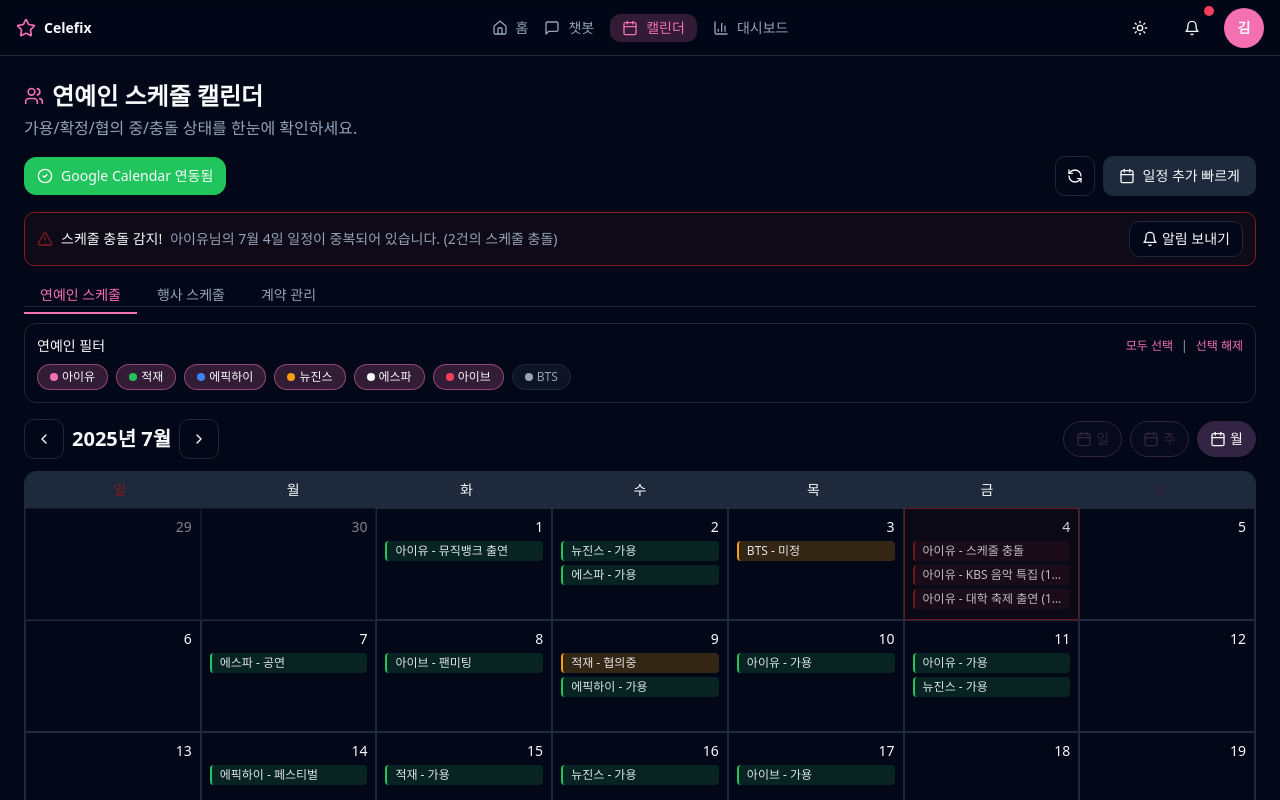
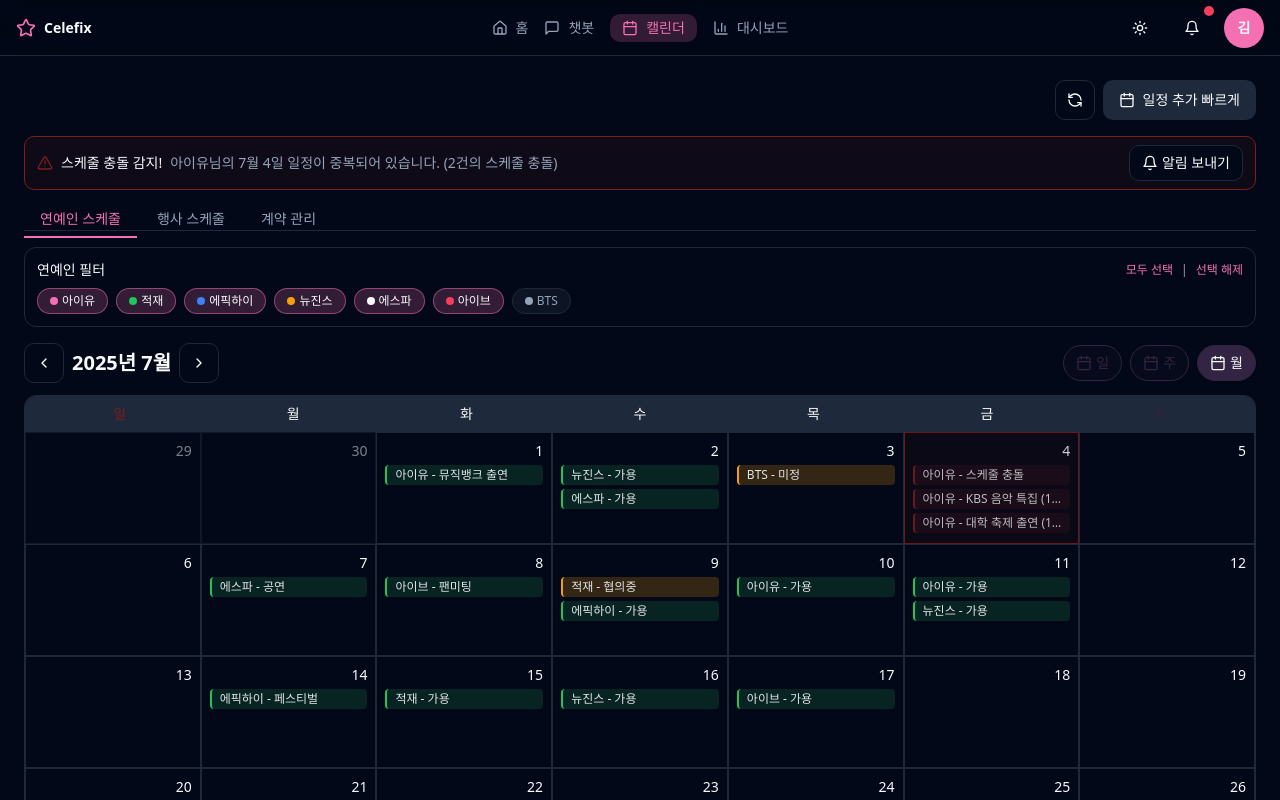
Before and after one commit to lje0722/celefix-auto-agent, a React (Vite) app: page /admin/calendar/talents in a window 1280 px wide. Shown: the top 800 px of the page. Built offline with nearby package versions, Linux system fonts and the light colour scheme.

Commit message:
Remove photo from talent schedule page
Remove the attached photo section from the talent schedule page.

```diff
--- a/src/pages/admin/CalendarTalents.tsx
+++ b/src/pages/admin/CalendarTalents.tsx
@@ -1,6 +1,6 @@
 import SEO from "@/components/SEO";
 import { NavLink } from "react-router-dom";
-import { AlertTriangle, Bell, Calendar as CalendarIcon, CheckCircle2, ChevronLeft, ChevronRight, Filter, Plus, RefreshCcw, Users } from "lucide-react";
+import { AlertTriangle, Bell, Calendar as CalendarIcon, ChevronLeft, ChevronRight, Filter, Plus, RefreshCcw } from "lucide-react";
 import { Button } from "@/components/ui/button";
 
 import * as React from "react";
@@ -118,16 +118,8 @@ const CalendarTalents: React.FC = () => {
   return (
     <div>
       <SEO title="캘린더(연예인) | Celefix" description="연예인 가용 여부 캘린더" />
-      <header className="mb-4">
-        <h1 className="text-2xl font-bold flex items-center"><Users className="h-5 w-5 mr-2 text-primary" />연예인 스케줄 캘린더</h1>
-        <p className="text-muted-foreground mt-1">가용/확정/협의 중/충돌 상태를 한눈에 확인하세요.</p>
-      </header>
 
-      <section aria-label="상태 및 동기화" className="flex items-center justify-between mb-4">
-        <div className="flex items-center gap-2 rounded-lg border border-success bg-success px-3 py-2">
-          <CheckCircle2 className="h-4 w-4 text-success-foreground" />
-          <span className="text-sm font-medium text-success-foreground">Google Calendar 연동됨</span>
-        </div>
+      <section aria-label="상태 및 동기화" className="flex items-center justify-end mb-4">
         <div className="flex items-center gap-2">
           <Button variant="outline" size="icon" onClick={onRefresh} aria-label="새로고침">
             <RefreshCcw className="h-4 w-4" />
```
